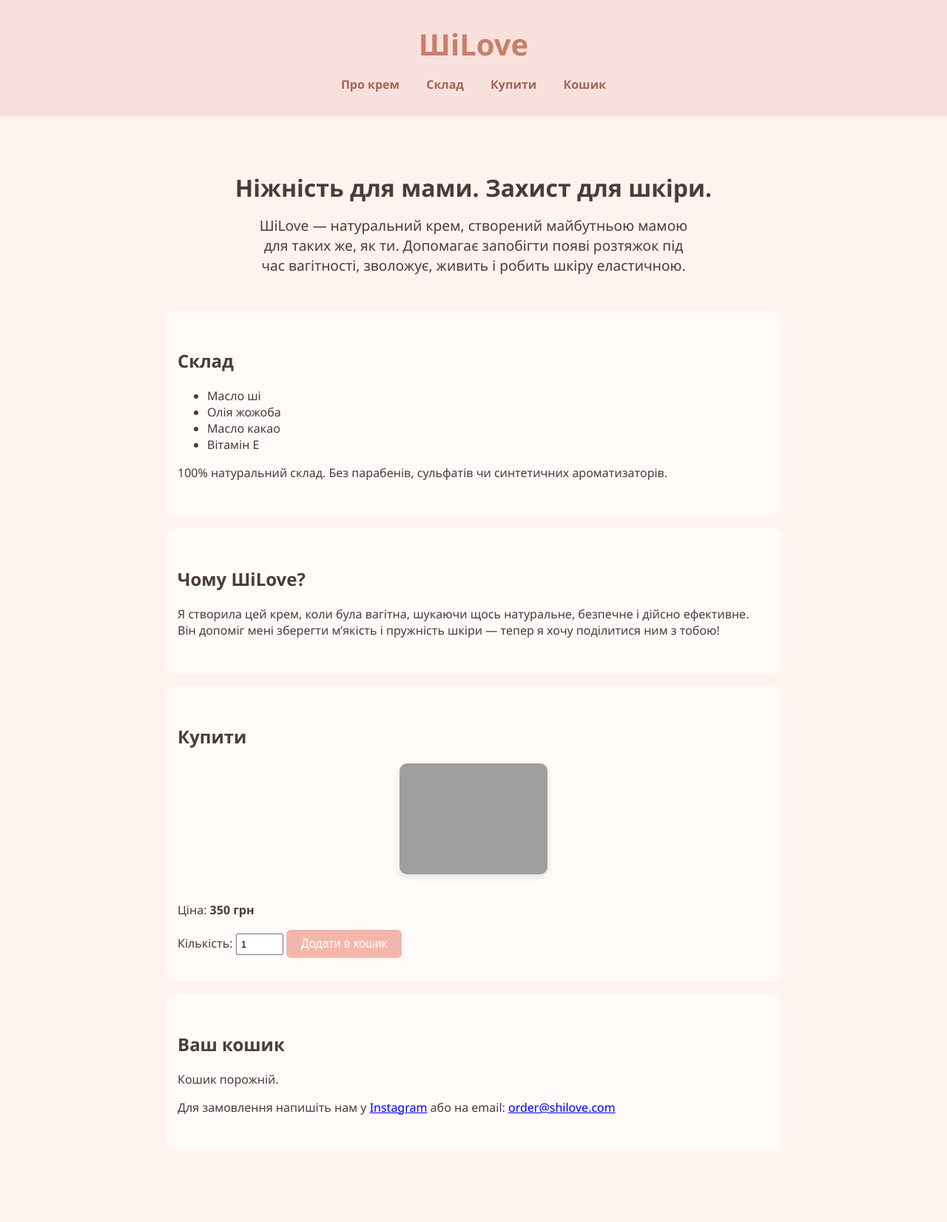
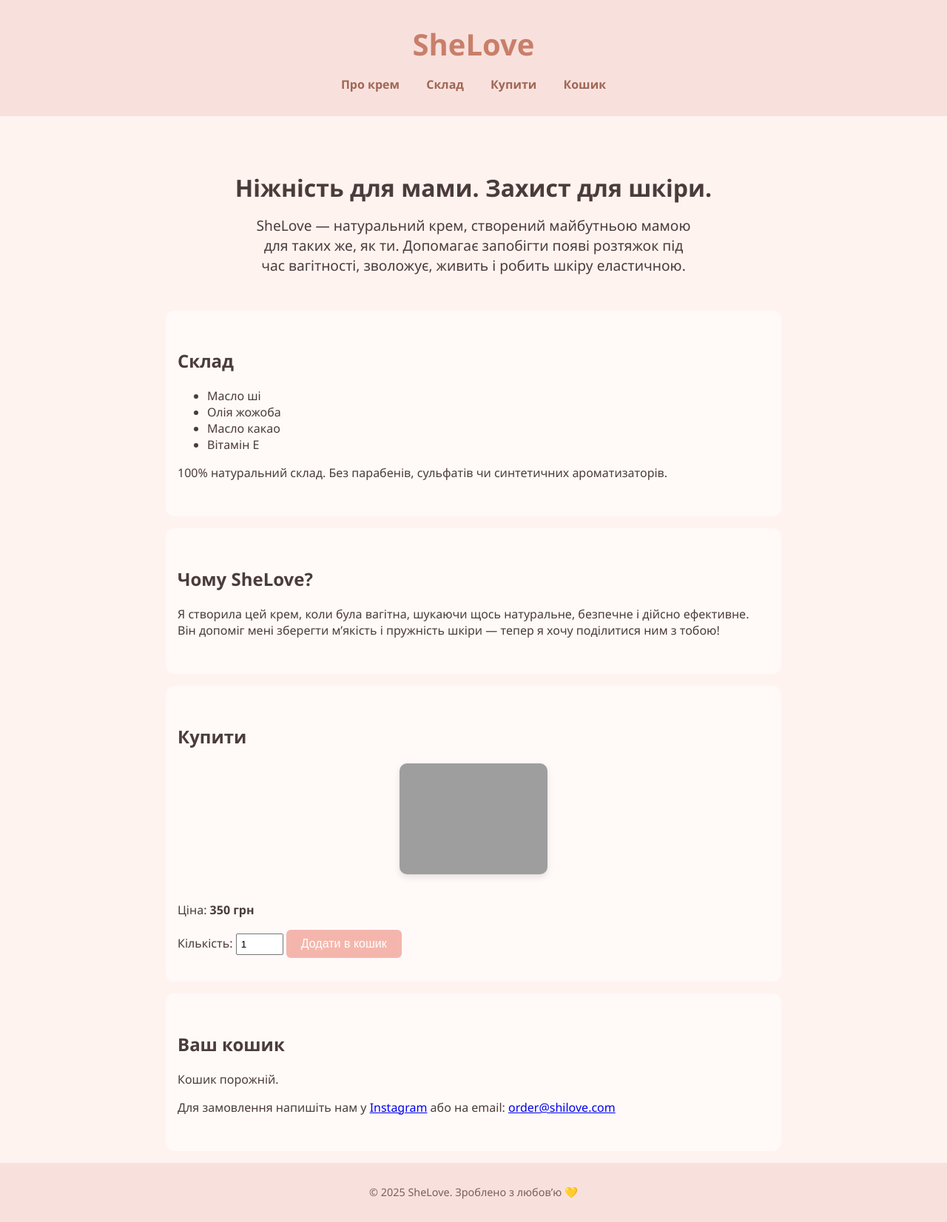
Before and after one commit to oxxij/shilove-site, a plain HTML site: page docs/index.html in a window 1280 px wide. Shown: the whole page at 74% size. Before the commit the page ends 1572 px from the top, so only its background shows below. Drawn offline with Linux system fonts and the light colour scheme; grey boxes are pictures that could not be loaded.

Commit message:
Update index.html

```diff
--- a/docs/index.html
+++ b/docs/index.html
@@ -3,7 +3,7 @@
 <head>
   <meta charset="UTF-8" />
   <meta name="viewport" content="width=device-width, initial-scale=1.0" />
-  <title>ШіLove — Натуральний крем від розтяжок для мам</title>
+  <title>SheLove — Натуральний крем від розтяжок для мам</title>
   <link rel="icon" href="https://cdn-icons-png.flaticon.com/512/865/865021.png" type="image/png">
   <style>
     body {
@@ -97,7 +97,7 @@
 </head>
 <body>
   <header>
-    <h1>ШіLove</h1>
+    <h1>SheLove</h1>
     <nav>
       <a href="#about">Про крем</a>
       <a href="#ingredients">Склад</a>
@@ -108,7 +108,7 @@
 
   <section class="hero">
     <h2>Ніжність для мами. Захист для шкіри.</h2>
-    <p>ШіLove — натуральний крем, створений майбутньою мамою для таких же, як ти. Допомагає запобігти появі розтяжок під час вагітності, зволожує, живить і робить шкіру еластичною.</p>
+    <p>SheLove — натуральний крем, створений майбутньою мамою для таких же, як ти. Допомагає запобігти появі розтяжок під час вагітності, зволожує, живить і робить шкіру еластичною.</p>
   </section>
 
   <section id="ingredients" class="ingredients">
@@ -123,14 +123,14 @@
   </section>
 
   <section id="about" class="about">
-    <h2>Чому ШіLove?</h2>
+    <h2>Чому SheLove?</h2>
     <p>Я створила цей крем, коли була вагітна, шукаючи щось натуральне, безпечне і дійсно ефективне. Він допоміг мені зберегти м’якість і пружність шкіри — тепер я хочу поділитися ним з тобою!</p>
   </section>
 
   <section id="shop" class="shop">
     <h2>Купити</h2>
     <div class="product-image">
-      <img src="https://cdn-icons-png.flaticon.com/512/3041/3041363.png" alt="ШіLove крем">
+      <img src="https://cdn-icons-png.flaticon.com/512/3041/3041363.png" alt="SheLove крем">
     </div>
     <p>Ціна: <strong>350 грн</strong></p>
     <label for="qty">Кількість:</label>
@@ -144,4 +144,8 @@
     <p>Для замовлення напишіть нам у <a href="https://instagram.com/shi.love.shop" target="_blank">Instagram</a> або на email: <a href="mailto:order@shilove.com">order@shilove.com</a></p>
   </section>
 
-  <f
+  <footer>
+    <p>© 2025 SheLove. Зроблено з любов’ю 💛</p>
+  </footer>
+</body>
+</html>
```
